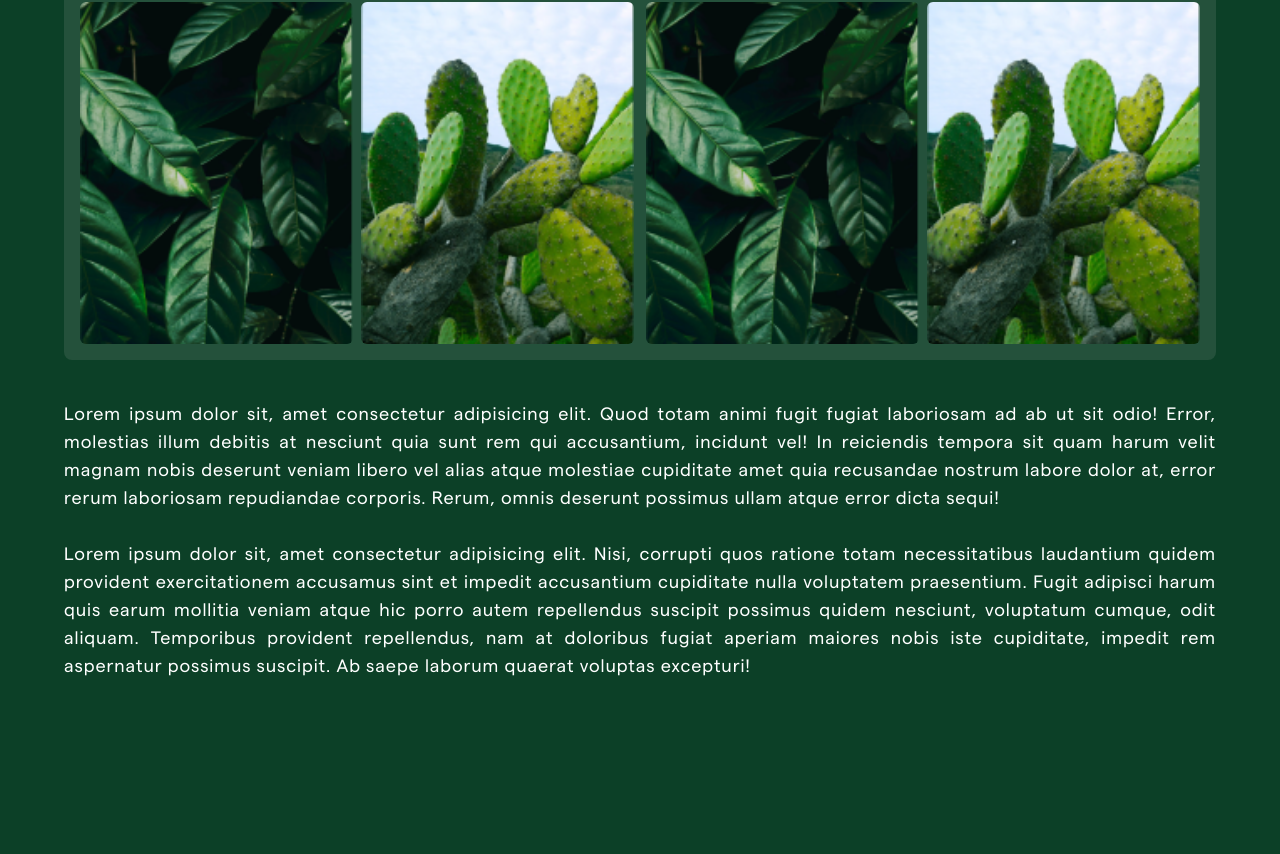
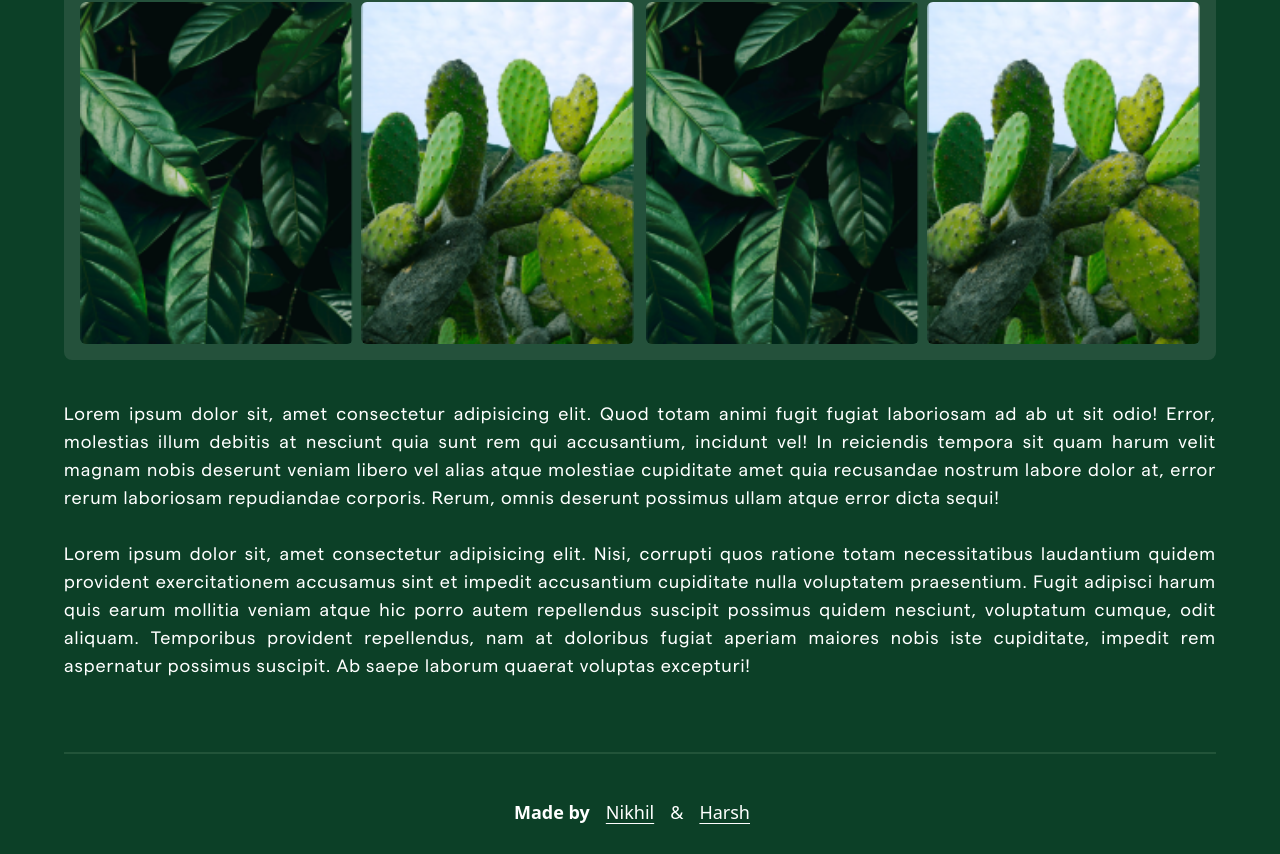
Before and after one commit to nikhilcodes0/AgroCult, a React (Vite) app: page / in a window 1280 px wide. Shown: the part 914-1768 px from the top of the page. Before the commit the page ends 1626 px from the top, so only its background shows below. Built offline with nearby package versions, Linux system fonts and the light colour scheme.

Commit message:
added Footer!

```diff
--- a/src/components/Footer.tsx
+++ b/src/components/Footer.tsx
@@ -2,37 +2,68 @@ import {
   HoverCard,
   HoverCardContent,
   HoverCardTrigger,
-} from "@/components/ui/hover-card"
+} from "@/components/ui/hover-card";
+import { Separator } from "@/components/ui/separator";
 
-import { Button } from "@/components/ui/button"
+import { Button } from "@/components/ui/button";
 
 function Footer() {
   return (
     <>
+    <Separator className="my-10  mx-auto opacity-100 bg-[#dcffd71a] p-[1px] w-[90%]" />
+    <div className="flex justify-center items-center text-lg pb-6">
+      <div>
+        <p className="text-white font-semibold">Made by </p>
+      </div>
       <HoverCard>
         <HoverCardTrigger asChild>
-      <Button variant="link">@nextjs</Button>
+          <Button variant="link" className="text-white underline text-lg">Nikhil</Button>
         </HoverCardTrigger>
         <HoverCardContent className="w-80">
           <div className="flex justify-between space-x-4">
             <div className="space-y-1">
-          <h4 className="text-sm font-semibold">@nextjs</h4>
+              <h4 className="text-sm font-semibold">NikhilCodes0</h4>
               <p className="text-sm">
-            The React Framework  created and maintained by @vercel.
+                Want to know more about me? Check out my socials!
               </p>
               <div className="flex items-center pt-2">
                 {/* <CalendarIcon className="mr-2 h-4 w-4 opacity-70" />{" "} */}
-            <span className="text-xs text-muted-foreground">
-              Joined December 2021
+                <span className="text-xs text-blue-500">
+                  <a href="https://github.com/nikhilcodes0">Github</a>
+                </span>
+                <span className="text-xs text-blue-500 ml-4">
+                  <a href="https://x.com/nikhil__codes">Twitter</a>
                 </span>
               </div>
             </div>
           </div>
         </HoverCardContent>
       </HoverCard>
-
+      <span className="text-white">&</span>
+      <HoverCard>
+        <HoverCardTrigger asChild>
+          <Button variant="link" className="text-white underline text-lg">Harsh</Button>
+        </HoverCardTrigger>
+        <HoverCardContent className="w-80">
+          <div className="flex justify-between space-x-4">
+            <div className="space-y-1">
+              <h4 className="text-sm font-semibold">Harsh Pratap Singh</h4>
+              <p className="text-sm">
+                Want to know more about me? Check out my socials!
+              </p>
+              <div className="flex items-center pt-2">
+                {/* <CalendarIcon className="mr-2 h-4 w-4 opacity-70" />{" "} */}
+                <span className="text-xs text-blue-500">
+                  <a href="https://github.com/HPSingh7146">Github</a>
+                </span>
+              </div>
+            </div>
+          </div>
+        </HoverCardContent>
+      </HoverCard>
+      </div>
     </>
-)
+  );
 }
 
-export default Footer
+export default Footer;
--- a/src/pages/About.tsx
+++ b/src/pages/About.tsx
@@ -1,4 +1,5 @@
 import Navbar from "../components/Navbar";
+import Footer from "../components/Footer";
 import { Separator } from "@/components/ui/separator";
 import greenLeaf from "../assets/green-leaf.png";
 import leafBg from "../assets/Leafbg.png";
@@ -87,6 +88,8 @@ function About() {
           </p>
         </div>
       </div>
+
+      <Footer />
     </>
   );
 }
```
Also changed, not shown: 1 other file (tests, documents, lock files or other folders). Lines whose indentation alone changed are shown as unchanged.
